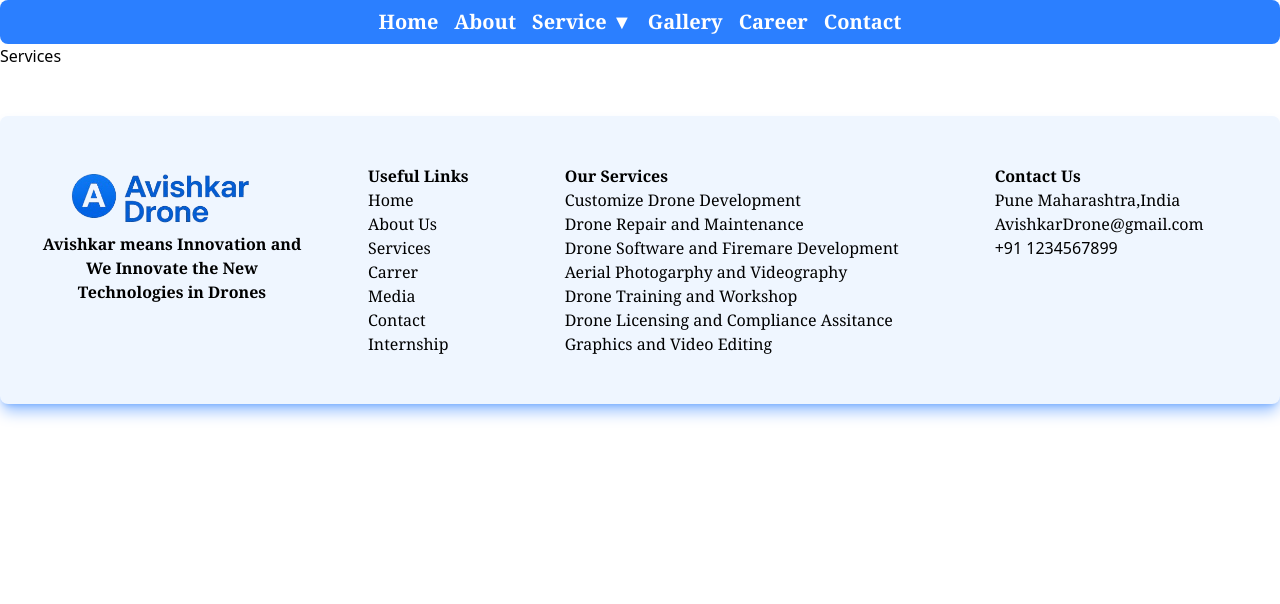
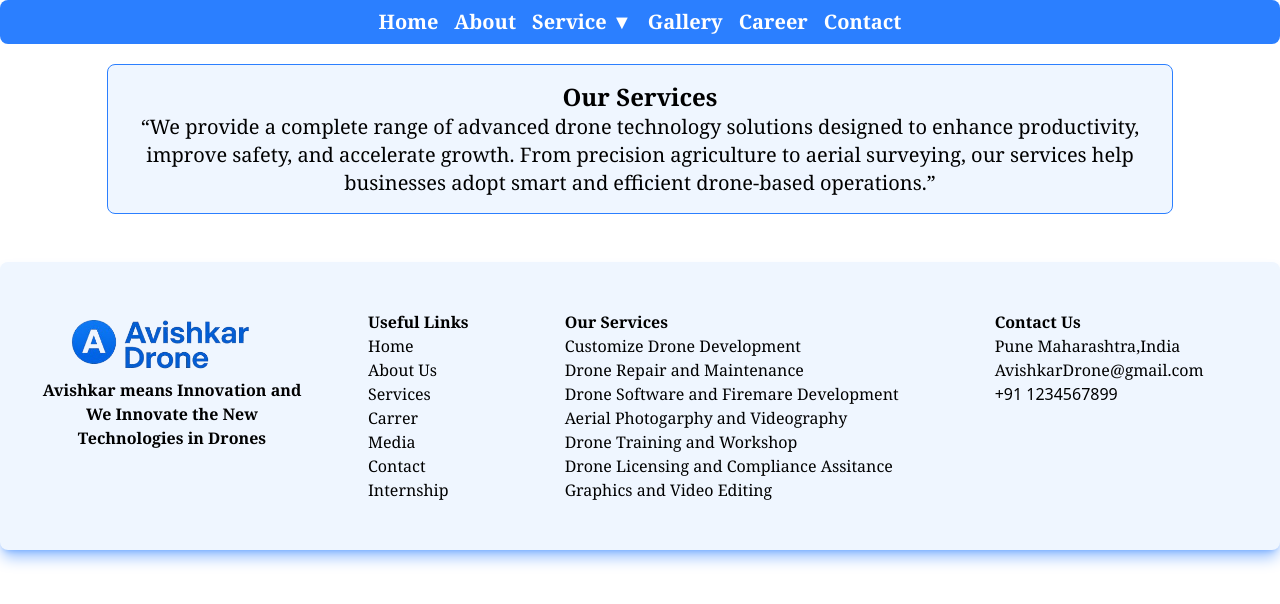
Before and after one commit to KrushnaBarhate03/React-Project, a React (Vite) app: page /service in a window 1280 px wide. Shown: the top 604 px of the page. Built offline with nearby package versions, Linux system fonts and the light colour scheme.

Commit message:
services

```diff
--- a/src/views/Services.jsx
+++ b/src/views/Services.jsx
@@ -2,7 +2,10 @@
 
 function Services() {
   return (
-    <div>Services</div>
+     <div className='bg-blue-50 border border-blue-500 rounded-lg mt-5 p-4 w-5/6 mx-auto'>
+        <h2 className="text-center font-serif font-bold text-2xl">Our Services</h2>
+        <h3 className="text-center font-serif text-xl">“We provide a complete range of advanced drone technology solutions designed to enhance productivity, improve safety, and accelerate growth. From precision agriculture to aerial surveying, our services help businesses adopt smart and efficient drone-based operations.”</h3>
+      </div>
   )
 }
 
```
